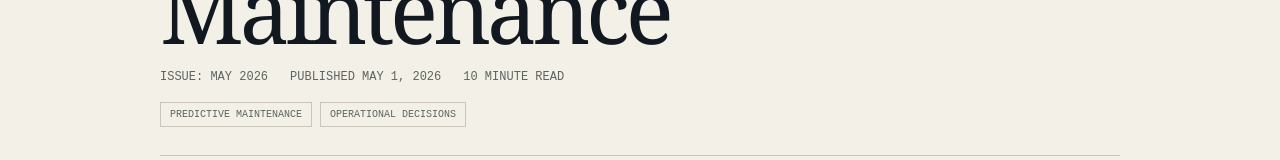
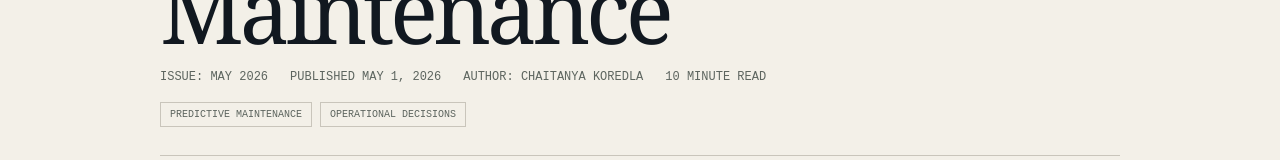
Before and after one commit to ckoredla/CK_Docs, a Next.js app: page /articles/ai-aircraft-maintenance in a window 1280 px wide. Shown: the part 356-516 px from the top of the page. Built offline with nearby package versions, Linux system fonts and the light colour scheme.

Commit message:
add author attribution to all articles

```diff
--- a/app/articles/2026-06-ai-assisted-maintenance-control/page.tsx
+++ b/app/articles/2026-06-ai-assisted-maintenance-control/page.tsx
@@ -10,7 +10,7 @@ export default function ArticlePage() {
   const visualContext:PublicationVisualContext={slug:article.slug,title:article.title,domain:'maintenance control and human authority',tags:article.topicTags,ata:article.ataChapters,issueDate:article.issueDate};
   return (
     <ArticleShell article={article}>
-        <script type="application/ld+json" dangerouslySetInnerHTML={{ __html: JSON.stringify({ '@context': 'https://schema.org', '@type': 'Article', headline: article.title, description: article.description, datePublished: article.publishedAt, dateModified: article.updatedAt || article.publishedAt, mainEntityOfPage: `https://northboundlabs.ai/articles/${article.slug}`, publisher: { '@type': 'Organization', name: 'Northbound Labs' } }) }} />
+        <script type="application/ld+json" dangerouslySetInnerHTML={{ __html: JSON.stringify({ '@context': 'https://schema.org', '@type': 'Article', headline: article.title, description: article.description, datePublished: article.publishedAt, dateModified: article.updatedAt || article.publishedAt, mainEntityOfPage: `https://northboundlabs.ai/articles/${article.slug}`, author: { '@type': 'Person', name: 'Chaitanya Koredla' }, publisher: { '@type': 'Organization', name: 'Northbound Labs' } }) }} />
         <ExecutiveSummary>
         <p>Maintenance control is not a generic service desk with aircraft terminology added. Its decisions sit inside a regulated operating system shaped by technical evidence, approved procedures, time pressure, network consequences, and professional accountability.</p>
         <p>That makes maintenance control an attractive place for AI assistance and a dangerous place for careless automation. The useful design question is not whether AI can recommend an action. It is where machine assistance should stop, where qualified review must begin, and how the evidence should travel with the decision.</p>
--- a/app/articles/2026-07-aircraft-maintenance-intelligence-platform/page.tsx
+++ b/app/articles/2026-07-aircraft-maintenance-intelligence-platform/page.tsx
@@ -10,7 +10,7 @@ export default function ArticlePage() {
   const visualContext:PublicationVisualContext={slug:article.slug,title:article.title,domain:'aircraft maintenance cloud architecture',tags:article.topicTags,ata:article.ataChapters,issueDate:article.issueDate};
   return (
     <ArticleShell article={article}>
-        <script type="application/ld+json" dangerouslySetInnerHTML={{ __html: JSON.stringify({ '@context': 'https://schema.org', '@type': 'Article', headline: article.title, description: article.description, datePublished: article.publishedAt, dateModified: article.updatedAt || article.publishedAt, mainEntityOfPage: `https://northboundlabs.ai/articles/${article.slug}`, publisher: { '@type': 'Organization', name: 'Northbound Labs' } }) }} />
+        <script type="application/ld+json" dangerouslySetInnerHTML={{ __html: JSON.stringify({ '@context': 'https://schema.org', '@type': 'Article', headline: article.title, description: article.description, datePublished: article.publishedAt, dateModified: article.updatedAt || article.publishedAt, mainEntityOfPage: `https://northboundlabs.ai/articles/${article.slug}`, author: { '@type': 'Person', name: 'Chaitanya Koredla' }, publisher: { '@type': 'Organization', name: 'Northbound Labs' } }) }} />
         <ExecutiveSummary>
         <p>Most airlines do not suffer from a shortage of maintenance data. They suffer from data arriving through different channels, carrying different identifiers, moving at different speeds, and reaching the people who need it after too much manual interpretation.</p>
         <p>A modern maintenance intelligence platform should not be another dashboard placed beside the maintenance system of record. It should create a governed decision path from aircraft signals and operational history to explainable, workflow-ready maintenance insight.</p>
--- a/app/articles/ai-aircraft-maintenance/page.tsx
+++ b/app/articles/ai-aircraft-maintenance/page.tsx
@@ -10,7 +10,7 @@ export default function ArticlePage() {
   const visualContext:PublicationVisualContext={slug:article.slug,title:article.title,domain:'aircraft maintenance intelligence',tags:article.topicTags,ata:article.ataChapters,issueDate:article.issueDate};
   return (
     <ArticleShell article={article}>
-        <script type="application/ld+json" dangerouslySetInnerHTML={{ __html: JSON.stringify({ '@context': 'https://schema.org', '@type': 'Article', headline: article.title, description: article.description, datePublished: article.publishedAt, dateModified: article.updatedAt || article.publishedAt, mainEntityOfPage: `https://northboundlabs.ai/articles/${article.slug}`, publisher: { '@type': 'Organization', name: 'Northbound Labs' } }) }} />
+        <script type="application/ld+json" dangerouslySetInnerHTML={{ __html: JSON.stringify({ '@context': 'https://schema.org', '@type': 'Article', headline: article.title, description: article.description, datePublished: article.publishedAt, dateModified: article.updatedAt || article.publishedAt, mainEntityOfPage: `https://northboundlabs.ai/articles/${article.slug}`, author: { '@type': 'Person', name: 'Chaitanya Koredla' }, publisher: { '@type': 'Organization', name: 'Northbound Labs' } }) }} />
         <ExecutiveSummary>
         <p>Aircraft maintenance does not need another chatbot wearing an aviation badge. It needs better decisions from fragmented operational data, delivered early enough for people to act.</p>
         <p>The strongest use of AI is not replacing licensed professionals. It is reducing the time between a weak signal appearing and the right human understanding what it might mean.</p>
--- a/app/components/HistoricalArticle.tsx
+++ b/app/components/HistoricalArticle.tsx
@@ -16,7 +16,7 @@ export function HistoricalArticle({slug}:{slug:string}){
   const issue=historicalIssues.find((item)=>item.slug===slug);if(!issue)notFound();const article=getArticle(slug);
   const visualContext:PublicationVisualContext={slug,title:article.title,domain:issue.domain,tags:issue.tags,ata:issue.ata,issueDate:article.issueDate,brief:`${issue.challenge}. ${issue.design}. Failure mode: ${issue.failure}.`};
   return <ArticleShell article={article}>
-    <script type="application/ld+json" dangerouslySetInnerHTML={{__html:JSON.stringify({'@context':'https://schema.org','@type':'Article',headline:article.title,description:article.description,datePublished: article.publishedAt,dateModified:article.updatedAt||article.publishedAt,mainEntityOfPage:`https://northboundlabs.ai/articles/${slug}`,publisher:{'@type':'Organization',name:'Northbound Labs'}})}}/>
+    <script type="application/ld+json" dangerouslySetInnerHTML={{__html:JSON.stringify({'@context':'https://schema.org','@type':'Article',headline:article.title,description:article.description,datePublished: article.publishedAt,dateModified:article.updatedAt||article.publishedAt,mainEntityOfPage:`https://northboundlabs.ai/articles/${slug}`,author:{'@type':'Person',name:'Chaitanya Koredla'},publisher:{'@type':'Organization',name:'Northbound Labs'}})}}/>
     <ExecutiveSummary><p>The central problem in {issue.domain} is not a shortage of technology. It is that {issue.challenge}. A useful design must preserve operational meaning while making the next decision easier to inspect.</p><p>This paper proposes a bounded approach: {issue.design}. The intent is decision support with explicit evidence and accountable authority—not an automated substitute for approved maintenance data, engineering judgment, or licensed action.</p></ExecutiveSummary>
     <PublicationVisual context={visualContext} role="hero"/>
     <section><h2>1. Define the operational decision</h2><p>Programs often begin by collecting available data or selecting a platform. That reverses the useful order. The team should first identify who must decide, when the decision occurs, which evidence is authoritative, what uncertainty is acceptable, and which action remains under qualified control.</p><p>For {issue.domain}, the dominant constraint is that {issue.challenge}. The product boundary should therefore be written as a decision contract: inputs, freshness, effectivity, interpretation rules, exclusions, reviewer role, downstream record, and measurable outcome. This contract gives engineering and operations a shared definition of done.</p><PublicationVisual context={visualContext} role="evidence"/></section>
--- a/app/components/IssueArticle.tsx
+++ b/app/components/IssueArticle.tsx
@@ -9,7 +9,7 @@ export function IssueArticle({ slug }: { slug: string }) {
   if (!content) throw new Error(`Missing issue content: ${slug}`);
   const visualContext:PublicationVisualContext={slug,title:article.title,domain:article.categories.join(' · '),tags:article.topicTags,ata:article.ataChapters,issueDate:article.issueDate,brief:[content.thesis,...content.context,...content.sections.flatMap(section=>[section.title,...section.paragraphs])].join(' ')};
   return <ArticleShell article={article}>
-    <script type="application/ld+json" dangerouslySetInnerHTML={{__html:JSON.stringify({'@context':'https://schema.org','@type':'Article',headline:article.title,description:article.description,datePublished: article.publishedAt,dateModified:article.updatedAt || article.publishedAt,mainEntityOfPage:`https://northboundlabs.ai/articles/${slug}`,publisher:{'@type':'Organization',name:'Northbound Labs'}})}} />
+    <script type="application/ld+json" dangerouslySetInnerHTML={{__html:JSON.stringify({'@context':'https://schema.org','@type':'Article',headline:article.title,description:article.description,datePublished: article.publishedAt,dateModified:article.updatedAt || article.publishedAt,mainEntityOfPage:`https://northboundlabs.ai/articles/${slug}`,author:{'@type':'Person',name:'Chaitanya Koredla'},publisher:{'@type':'Organization',name:'Northbound Labs'}})}} />
     <ExecutiveSummary><p>{content.thesis}</p>{content.context.map((paragraph) => <p key={paragraph}>{paragraph}</p>)}</ExecutiveSummary>
     <PublicationVisual context={visualContext} role="hero"/>
     {content.sections.map((section, index) => <section key={section.title}><h2>{index + 1}. {section.title}</h2>{section.paragraphs.map((paragraph) => <p key={paragraph}>{paragraph}</p>)}{index<3?<PublicationVisual context={visualContext} role={(['evidence','analysis','decision'] as const)[index]}/>:null}</section>)}
--- a/app/components/Publication.tsx
+++ b/app/components/Publication.tsx
@@ -4,12 +4,13 @@ import { articleBySlug, formatIssue, formatPublished, type ArticleRecord } from
 
 export const IssueDate = ({ value }: { value: string }) => <span>Issue: {formatIssue(value)}</span>;
 export const PublishedDate = ({ value }: { value: string }) => <span>Published {formatPublished(value)}</span>;
+export const ArticleAuthor = () => <span>Author: Chaitanya Koredla</span>;
 export const TopicBadge = ({ children }: { children: ReactNode }) => <span className="topic-badge">{children}</span>;
 export const ATAChapterBadge = ({ children }: { children: ReactNode }) => <span className="ata-badge">ATA {children}</span>;
 export const PublicationStatus = ({ status }: { status: string }) => <span className="publication-status">{status}</span>;
 
 export function ArticleMetadata({ article }: { article: ArticleRecord }) {
-  return <div className="article-metadata"><IssueDate value={article.issueDate} /><PublishedDate value={article.publishedAt} /><span>{article.estimatedReadingTime} minute read</span></div>;
+  return <div className="article-metadata"><IssueDate value={article.issueDate} /><PublishedDate value={article.publishedAt} /><ArticleAuthor /><span>{article.estimatedReadingTime} minute read</span></div>;
 }
 
 export function ArticleHeader({ article }: { article: ArticleRecord }) {
```
